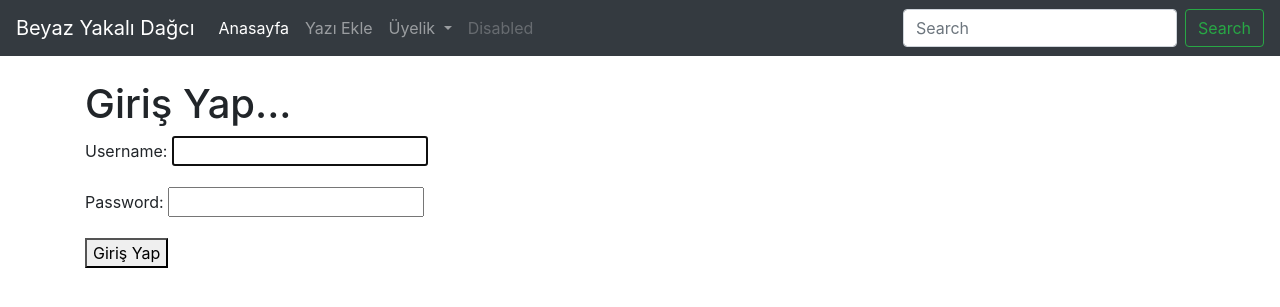
After one commit to emresagir/Django-venv, a Django app: page /members/login/ in a window 1280 px wide. The commit adds this page. Shown: the top 307 px of the page. Run offline with Django 4.2, Linux system fonts and the light colour scheme.

Commit message:
login and signup pages added, auth needed for post

```diff
--- a/my_blog/blog/templates/base.html
+++ b/my_blog/blog/templates/base.html
@@ -28,13 +28,12 @@
             </li>
             <li class="nav-item dropdown">
               <a class="nav-link dropdown-toggle" href="#" role="button" data-toggle="dropdown" aria-expanded="false">
-                Dropdown
+                Üyelik
               </a>
               <div class="dropdown-menu">
-                <a class="dropdown-item" href="#">Action</a>
-                <a class="dropdown-item" href="#">Another action</a>
-                <div class="dropdown-divider"></div>
-                <a class="dropdown-item" href="#">Something else here</a>
+                <a class="dropdown-item" href="{% url 'login' %}">Giriş Yap</a>
+                <a class="dropdown-item" href="{% url 'register' %}">Kayıt ol</a>
+
               </div>
             </li>
             <li class="nav-item">
--- /dev/null
+++ b/my_blog/members/templates/registration/login.html
@@ -0,0 +1,18 @@
+{% extends 'base.html' %}
+
+
+{% block content %}
+
+<h1> Giriş Yap... </h1>
+
+<form method="POST">
+
+    {% csrf_token %}
+    {{ form.as_p }}
+    <button>Giriş Yap</button>
+
+
+
+</form>
+
+{% endblock %}
--- a/my_blog/members/urls.py
+++ b/my_blog/members/urls.py
@@ -1,6 +1,7 @@
 from django.urls import path
-from . import views
+from .views import UserRegisterView
 
 urlpatterns = [
-    path('members/', views.members, name='members'),
+    path('register/', UserRegisterView.as_view(), name='register'),
+
 ]
--- a/my_blog/my_blog/settings.py
+++ b/my_blog/my_blog/settings.py
@@ -123,3 +123,7 @@ STATIC_URL = 'static/'
 # https://docs.djangoproject.com/en/4.2/ref/settings/#default-auto-field
 
 DEFAULT_AUTO_FIELD = 'django.db.models.BigAutoField'
+
+
+LOGIN_REDIRECT_URL = 'home'
+LOGOUT_REDIRECT_URL = 'home'
--- a/my_blog/my_blog/urls.py
+++ b/my_blog/my_blog/urls.py
@@ -19,7 +19,8 @@ from django.contrib import admin
 from django.urls import include, path
 
 urlpatterns = [
-    path('', include('members.urls')),
+    path('members/', include('django.contrib.auth.urls')),
     path('', include('blog.urls')),
+    path('members/', include('members.urls')),
     path('admin/', admin.site.urls),
 ]
```
Also changed, not shown: my_blog/members/templates/registration/register.html (added, +18 -0 lines), my_blog/members/views.py (+7 -3 lines), my_blog/db.sqlite3.
